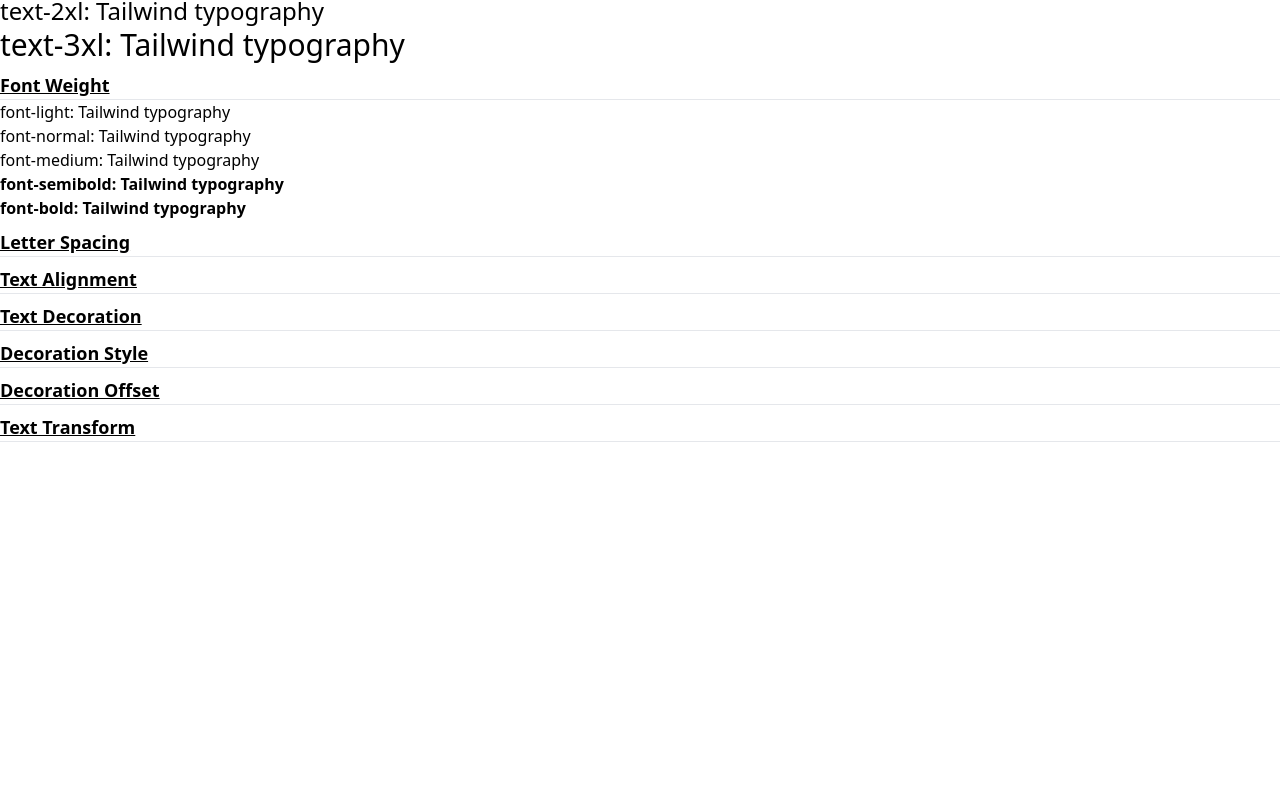
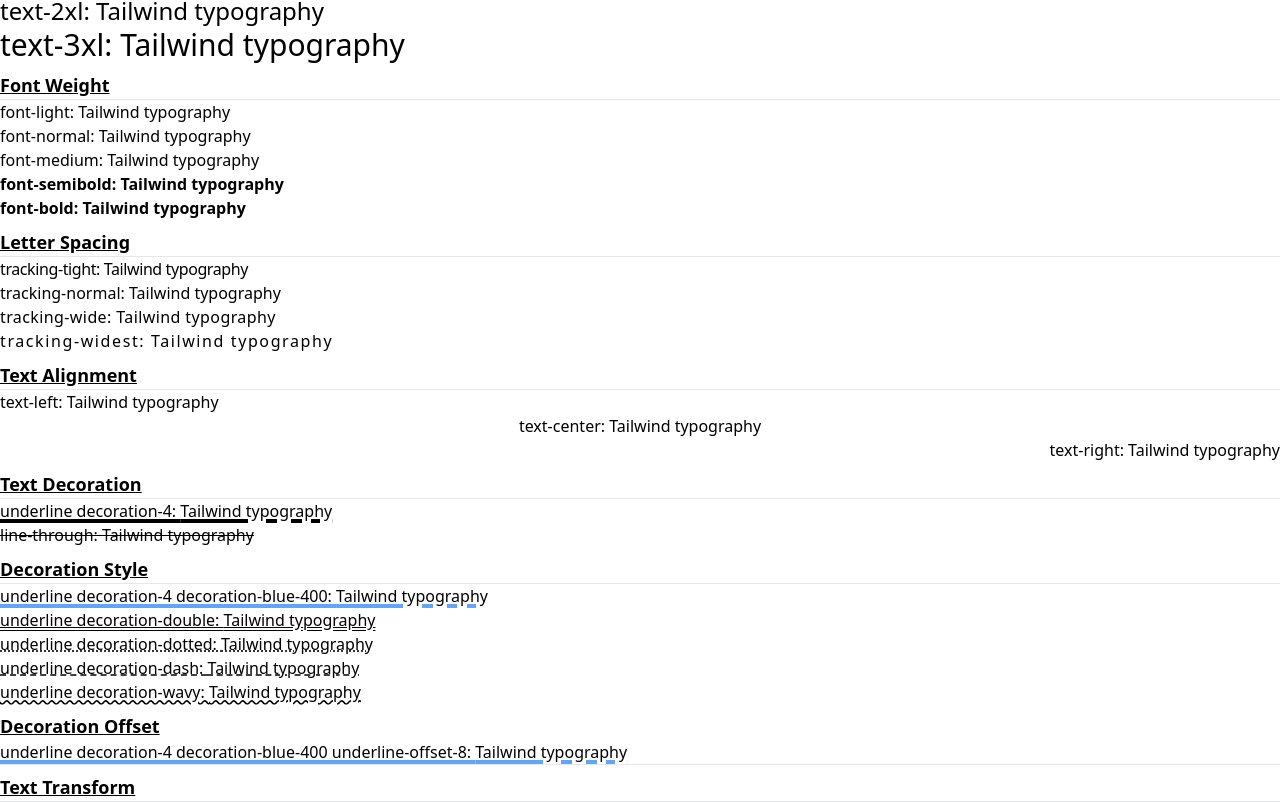
Before and after one commit to nsagias/react-tailwindcss-starter, a React (Create React App) app: page / in a window 1280 px wide. Shown: the part 296-1098 px from the top of the page. Before the commit the page ends 800 px from the top, so only its background shows below. Built offline with nearby package versions, Linux system fonts and the light colour scheme.

Commit message:
change tags from div to p

```diff
--- a/src/components/Typography/Typography.tsx
+++ b/src/components/Typography/Typography.tsx
@@ -7,56 +7,75 @@ export default function Typography() {
 
       {/* Font Family */}
 
-      <div className="text-lg font-bold underline mt-2">Font Family</div>
+      <p className="text-lg font-bold underline mt-2">Font Family</p>
       <hr />
-      <div className="font-sans">font-sans: {boilerplate}</div>
-      <div className="font-serif">font-serif: {boilerplate}</div>
-      <div className="font-mono">font-mono: {boilerplate}</div>
+      <p className="font-sans">font-sans: {boilerplate}</p>
+      <p className="font-serif">font-serif: {boilerplate}</p>
+      <p className="font-mono">font-mono: {boilerplate}</p>
 
       {/* Font Size */}
-      <div className="text-lg font-bold underline mt-2">Font Size</div>
+      <p className="text-lg font-bold underline mt-2">Font Size</p>
       <hr />
-      <div className="text-xs">text-xs: {boilerplate}</div>
-      <div className="text-sm">text-sm: {boilerplate}</div>
-      <div className="text-base">text-base: {boilerplate}</div>
-      <div className="text-lg">text-lg: {boilerplate}</div>
-      <div className="text-xl">text-xl: {boilerplate}</div>
-      <div className="text-2xl">text-2xl: {boilerplate}</div>
-      <div className="text-3xl">text-3xl: {boilerplate}</div>
+      <p className="text-xs">text-xs: {boilerplate}</p>
+      <p className="text-sm">text-sm: {boilerplate}</p>
+      <p className="text-base">text-base: {boilerplate}</p>
+      <p className="text-lg">text-lg: {boilerplate}</p>
+      <p className="text-xl">text-xl: {boilerplate}</p>
+      <p className="text-2xl">text-2xl: {boilerplate}</p>
+      <p className="text-3xl">text-3xl: {boilerplate}</p>
 
 
       {/* Font Weight */}
-      <div className="text-lg font-bold underline mt-2">Font Weight</div>
+      <p className="text-lg font-bold underline mt-2">Font Weight</p>
       <hr />
-      <div className="font-light">font-light: {boilerplate}</div>
-      <div className="font-normal">font-normal: {boilerplate}</div>
-      <div className="font-medium">font-medium: {boilerplate}</div>
-      <div className="font-semibold">font-semibold: {boilerplate}</div>
-      <div className="font-bold">font-bold: {boilerplate}</div>
+      <p className="font-light">font-light: {boilerplate}</p>
+      <p className="font-normal">font-normal: {boilerplate}</p>
+      <p className="font-medium">font-medium: {boilerplate}</p>
+      <p className="font-semibold">font-semibold: {boilerplate}</p>
+      <p className="font-bold">font-bold: {boilerplate}</p>
 
       {/* Letter Spacing */}
-      <div className="text-lg font-bold underline mt-2">Letter Spacing</div>
+      <p className="text-lg font-bold underline mt-2">Letter Spacing</p>
       <hr />
+      <p className="tracking-tight">tracking-tight: {boilerplate}</p>
+      <p className="tracking-normal">tracking-normal: {boilerplate}</p>
+      <p className="tracking-wide">tracking-wide: {boilerplate}</p>
+      <p className="tracking-widest">tracking-widest: {boilerplate}</p>
 
       {/* Text Alignment */}
-      <div className="text-lg font-bold underline mt-2">Text Alignment</div>
+      <p className="text-lg font-bold underline mt-2">Text Alignment</p>
       <hr />
+      <p className="text-left">text-left: {boilerplate}</p>
+      <p className="text-center">text-center: {boilerplate}</p>
+      <p className="text-right">text-right: {boilerplate}</p>
 
       {/* Text Decoration */}
-      <div className="text-lg font-bold underline mt-2">Text Decoration</div>
+      <p className="text-lg font-bold underline mt-2">Text Decoration</p>
       <hr />
+      <p className="underline decoration-4">underline decoration-4: {boilerplate}</p>
+      <p className="line-through">line-through: {boilerplate}</p>
+
 
       {/* Decoration Style */}
-      <div className="text-lg font-bold underline mt-2">Decoration Style</div>
+      <p className="text-lg font-bold underline mt-2">Decoration Style</p>
       <hr />
+      <p className="underline decoration-4 decoration-blue-400">underline decoration-4 decoration-blue-400: {boilerplate}</p>
+      <p className="underline decoration-double">underline decoration-double: {boilerplate}</p>
+      <p className="underline decoration-dotted">underline decoration-dotted: {boilerplate}</p>
+      <p className="underline decoration-dashed">underline decoration-dash: {boilerplate}</p>
+      <p className="underline decoration-wavy">underline decoration-wavy: {boilerplate}</p>
+
 
       {/* Decoration Offset */}
-      <div className="text-lg font-bold underline mt-2">Decoration Offset</div>
+      <p className="text-lg font-bold underline mt-2">Decoration Offset</p>
+      <p className="underline decoration-4 decoration-blue-400 underline-offseet-8">underline decoration-4 decoration-blue-400 underline-offset-8: {boilerplate}</p>
       <hr />
 
       {/* Text Transform */}
-      <div className="text-lg font-bold underline mt-2">Text Transform</div>
+      <p className="text-lg font-bold underline mt-2">Text Transform</p>
       <hr />
+
+
    </div>
   );
 }
```
